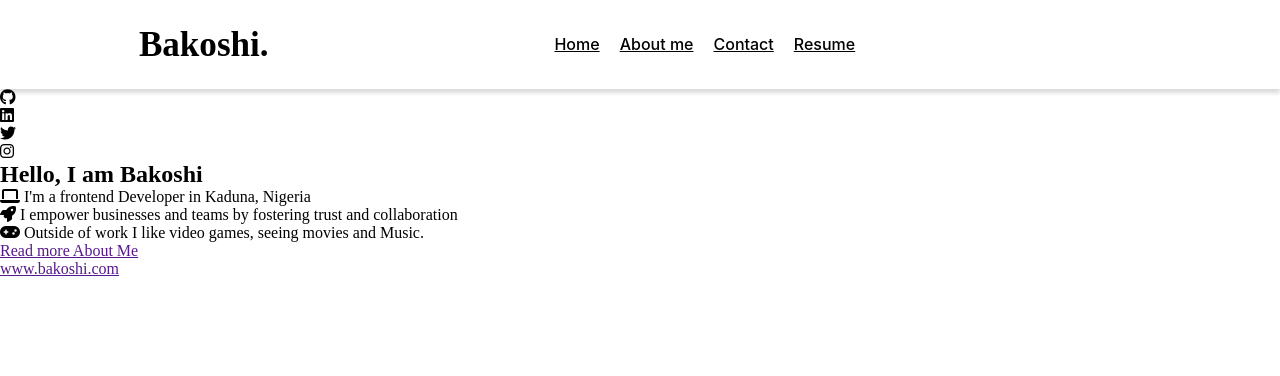
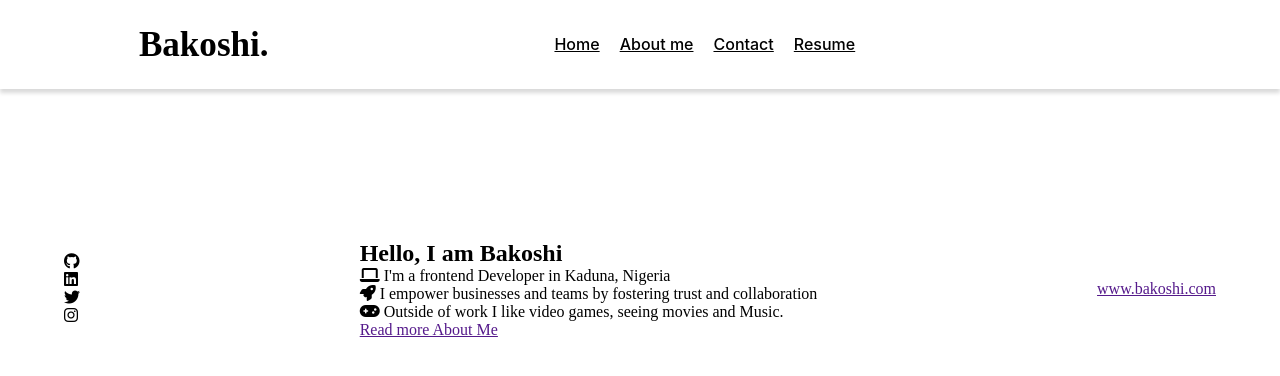
Before and after one commit to Kadunapikin/portfolio, a website: page index.html in a window 1280 px wide. Drawn offline with Linux system fonts and the light colour scheme.

Commit message:
style sec1 middle contents

```diff
--- a/index.html
+++ b/index.html
@@ -27,14 +27,13 @@
     </header>
     <section class="sec1">
         <div class="contents">
-            <div class="content_right">
+            <div class="content_left">
                 <div class="line right"></div>
                 <div class="social-icons">
                     <i class="fa-brands fa-github sec1-github"></i><br>
                     <i class="fa-brands fa-linkedin sec1-linkedin"></i><br>
                     <i class="fa-brands fa-twitter sec1-twitter"></i><br>
                     <i class="fa-brands fa-instagram sec1-ig"></i>
-                </div>
                 </div>
             </div>
             <div class="content_mid">
@@ -47,7 +46,8 @@
                     <p class="gamepad"><i class="fa-solid fa-gamepad"></i> Outside of work I like video games, seeing movies and Music.</p>
                     <a href="">Read more About Me</a>
                 </div>
-            <div class="content_left">
+            </div>
+            <div class="content_right">
                 <div class="right-socials">
                     <a href="">www.bakoshi.com</a>
                 </div>
--- a/style.css
+++ b/style.css
@@ -43,3 +43,11 @@
   color: #000000;
   padding: 8px;
 }
+
+.contents {
+  display: flex;
+  justify-content: space-between;
+  align-items: center;
+  height: 50vh;
+  margin: auto 5vw;
+}
```
Lines whose indentation alone changed are shown as unchanged.
